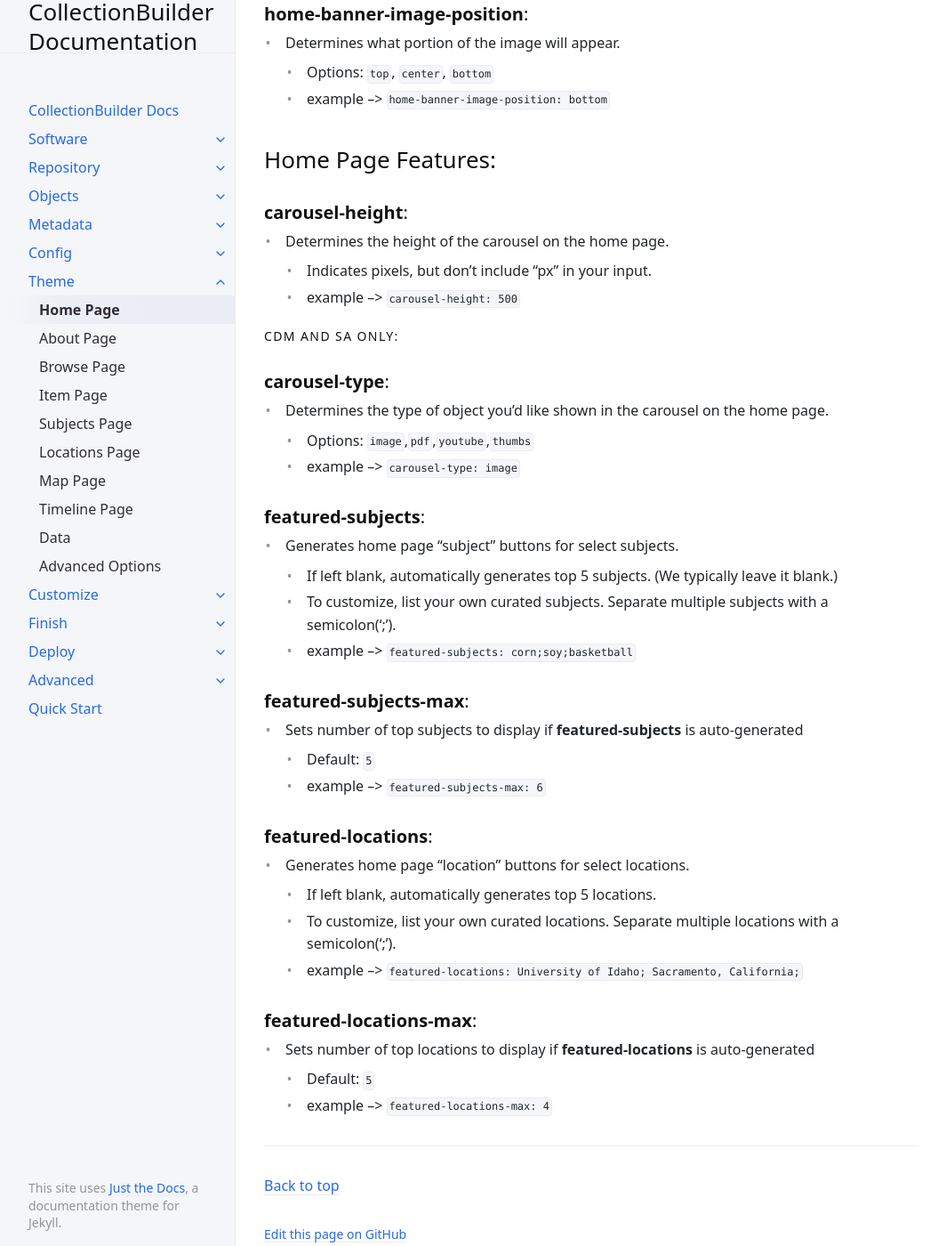
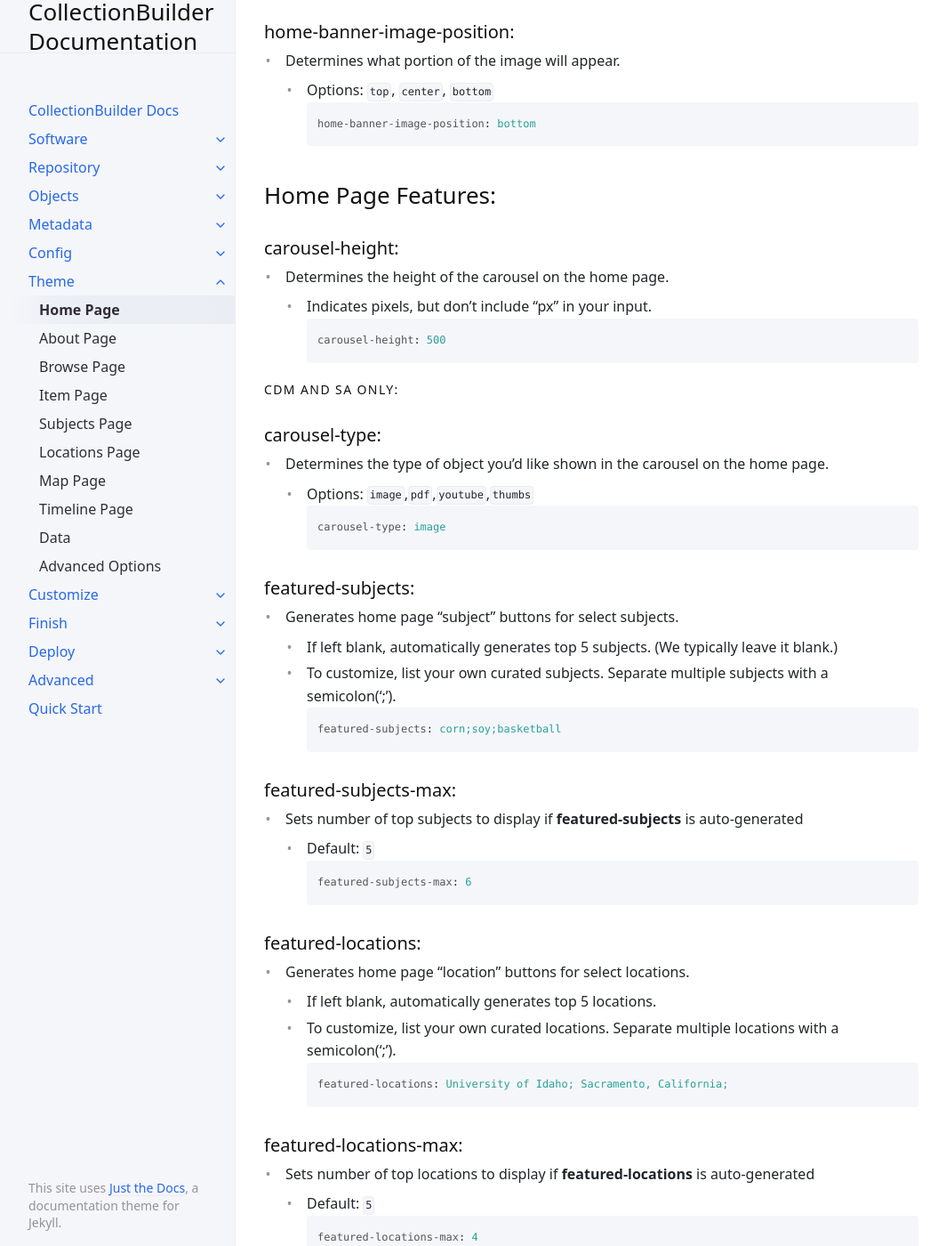
Before and after one commit to CollectionBuilder/cb-docs, a Jekyll site: the page built from docs/05_theme/home.md, in a window 1280 px wide and 1400 px high, scrolled down 1149 px. Shown: the whole window at 89% size, without its empty margins (107-1171 px from the left). Built offline with Jekyll 4.4.1, drawn with Linux system fonts in a browser that asks for light colours; some of the changed text lies outside the part shown.

Commit message:
fix spacing

````diff
--- a/docs/05_theme/home.md
+++ b/docs/05_theme/home.md
@@ -15,73 +15,89 @@ nav_order: 1
 
 - This is the image that appears at the top of the home page of your collection. It can be ***one*** of the following:
 	- the objectid for the image from this collection that you would like to feature on your home page:
-	```yaml
-	featured-image: demo_psychiana15
-	```
+```yaml
+featured-image: demo_psychiana15
+```
 	- ***OR*** a relative location of an image in your repository:
-	```yaml
-	featured-image: /images/palouse.jpg
-	```
+```yaml
+featured-image: /images/palouse.jpg
+```
 	- ***OR*** a full URL to an image elsewhere:
-	```yaml
-	featured-image: https://ctrl-shift.org/images/splash/armantrout.jpg
-	```
+```yaml
+featured-image: https://ctrl-shift.org/images/splash/armantrout.jpg
+```
 	- if you leave `featured-image` blank or comment it out, the home page of your collection will have the standard page banner with no image background.
 
 {:.alert}
 **Pro Tip**: It's best to choose a large image for the featured image, one that is more 'landscape' than 'portrait,' i.e. more horizontal than vertical.
 
-### **home-title-y-padding**:
+### home-title-y-padding:
 
 - Determines how much of your featured image is visible by adding padding above and below the collection banner.
 	- A smaller number will feature a smaller amount of the image.
 	- Range: `2em` - `20em`
-	- example --> `home-title-y-padding: 12em`
+```yaml
+home-title-y-padding: 12em
+```
 
-### **home-banner-image-position**:
+### home-banner-image-position:
 
 - Determines what portion of the image will appear.
 	- Options: `top`, `center`, `bottom`
-	- example --> `home-banner-image-position: bottom`
+```yaml
+home-banner-image-position: bottom
+```
 
 ## Home Page Features:
 
-### **carousel-height**:
+### carousel-height:
 
 - Determines the height of the carousel on the home page.
 	- Indicates pixels, but don't include "px" in your input.
-	- example --> `carousel-height: 500`
+```yaml
+carousel-height: 500
+```
 
 #### CDM and SA Only:
 
-### **carousel-type**:
+### carousel-type:
 
 - Determines the type of object you'd like shown in the carousel on the home page.
 	- Options: `image`,`pdf`,`youtube`,`thumbs`
-	- example --> `carousel-type: image`
+```yaml
+carousel-type: image
+```
 
-### **featured-subjects**:
+### featured-subjects:
 
 - Generates home page "subject" buttons for select subjects.
 	- If left blank, automatically generates top 5 subjects. (We typically leave it blank.)
 	- To customize, list your own curated subjects. Separate multiple subjects with a semicolon(';').
-	- example --> `featured-subjects: corn;soy;basketball`
+```yaml
+featured-subjects: corn;soy;basketball
+```
 
-### **featured-subjects-max**:
+### featured-subjects-max:
 
 - Sets number of top subjects to display if **featured-subjects** is auto-generated
 	- Default: `5`
-	- example --> `featured-subjects-max: 6`
+```yaml
+featured-subjects-max: 6
+```
 
-### **featured-locations**:
+### featured-locations:
 
 - Generates home page "location" buttons for select locations.
 	- If left blank, automatically generates top 5 locations.
 	- To customize, list your own curated locations. Separate multiple locations with a semicolon(';').
-	- example --> `featured-locations: University of Idaho; Sacramento, California;`
+```yaml
+featured-locations: University of Idaho; Sacramento, California;
+```
 
-### **featured-locations-max**:
+### featured-locations-max:
 
 - Sets number of top locations to display if **featured-locations** is auto-generated
 	- Default: `5`
-	- example --> `featured-locations-max: 4`
+```yaml
+featured-locations-max: 4
+```
````
